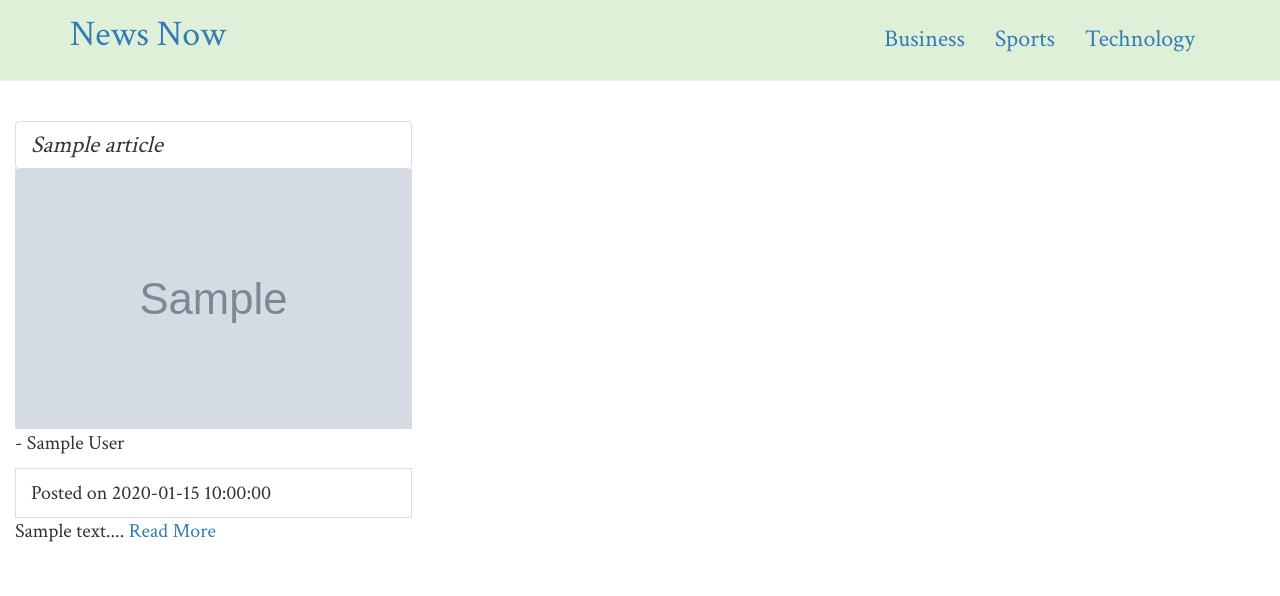
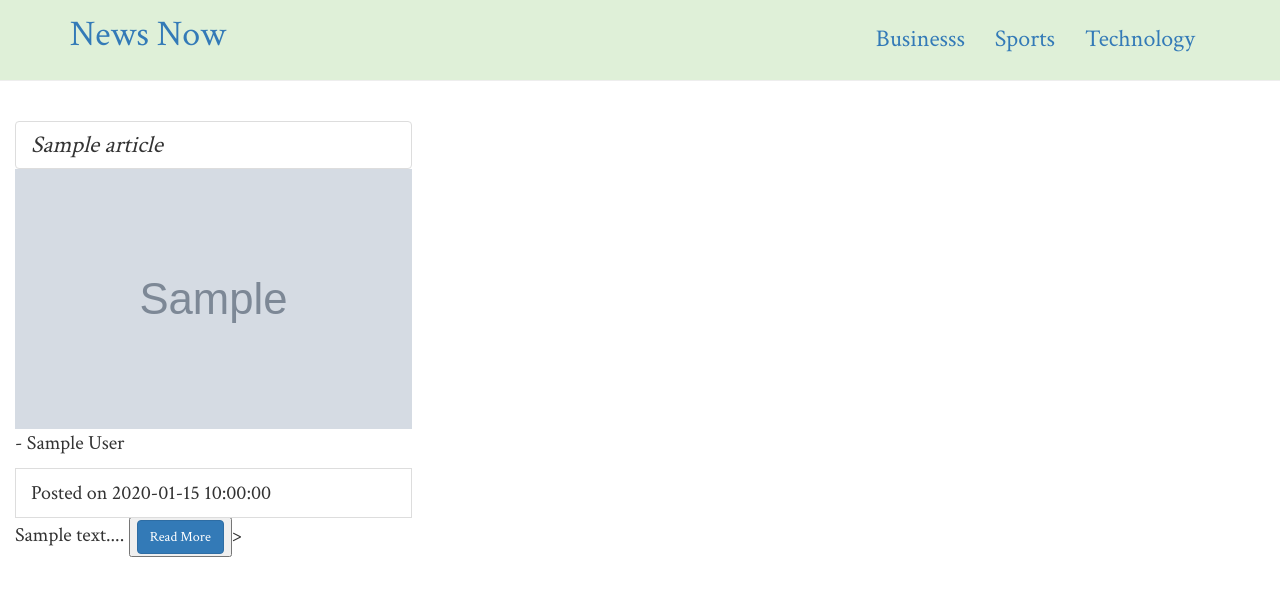
Before and after one commit to TonyKioko/NewsHighlight, a Flask app: template app/templates/articles.html in a window 1280 px wide. Shown: the top 596 px of the page. Run offline with Flask 2, Linux system fonts and the light colour scheme; the template is opened without the code that fills it: most values are stand-ins (such as "Sample title", 1, 10 or a date in 2020); grey boxes marked "Sample" are stand-in pictures; parts of the project's set-up code (start-up, migrations or seed data) failed here and were passed over; some libraries are stand-ins or nearby versions.

Commit message:
spec file adde

```diff
--- a/app/templates/macros.html
+++ b/app/templates/macros.html
@@ -47,7 +47,7 @@ p
                                     <p class="list-group-item">Posted on {{article.date}}</p>
                                     <p class="card-link">
                                             {{article.description|truncate(160)}}...
-                                                <span><a href="{{article.url}}" target="_blank">Read More</a></span>
+                                                <span><button><a class="btn btn-primary btn-outline" href="{{article.url}}" target="_blank">Read More</a></button>></span>
 
                                     </p>
 
--- a/app/templates/navbar.html
+++ b/app/templates/navbar.html
@@ -13,7 +13,7 @@
             <div class="navbar-collapse collapse">
                 <ul class="nav navbar-nav pull-right" style="padding-top:14px;">
                     <!-- <li><a href="/">Home</a></li> -->
-                    <li><a href="/#business">Business</a></li>
+                    <li><a href="/#business">Businesss</a></li>
                     <li><a href="/#sports">Sports</a></li>
                     <li><a href="/#technology">Technology</a></li>
                     <!-- <li><a href="/#business">Entertainment</a></li> -->
```
Also changed, not shown: README.md, specs.md (added).
